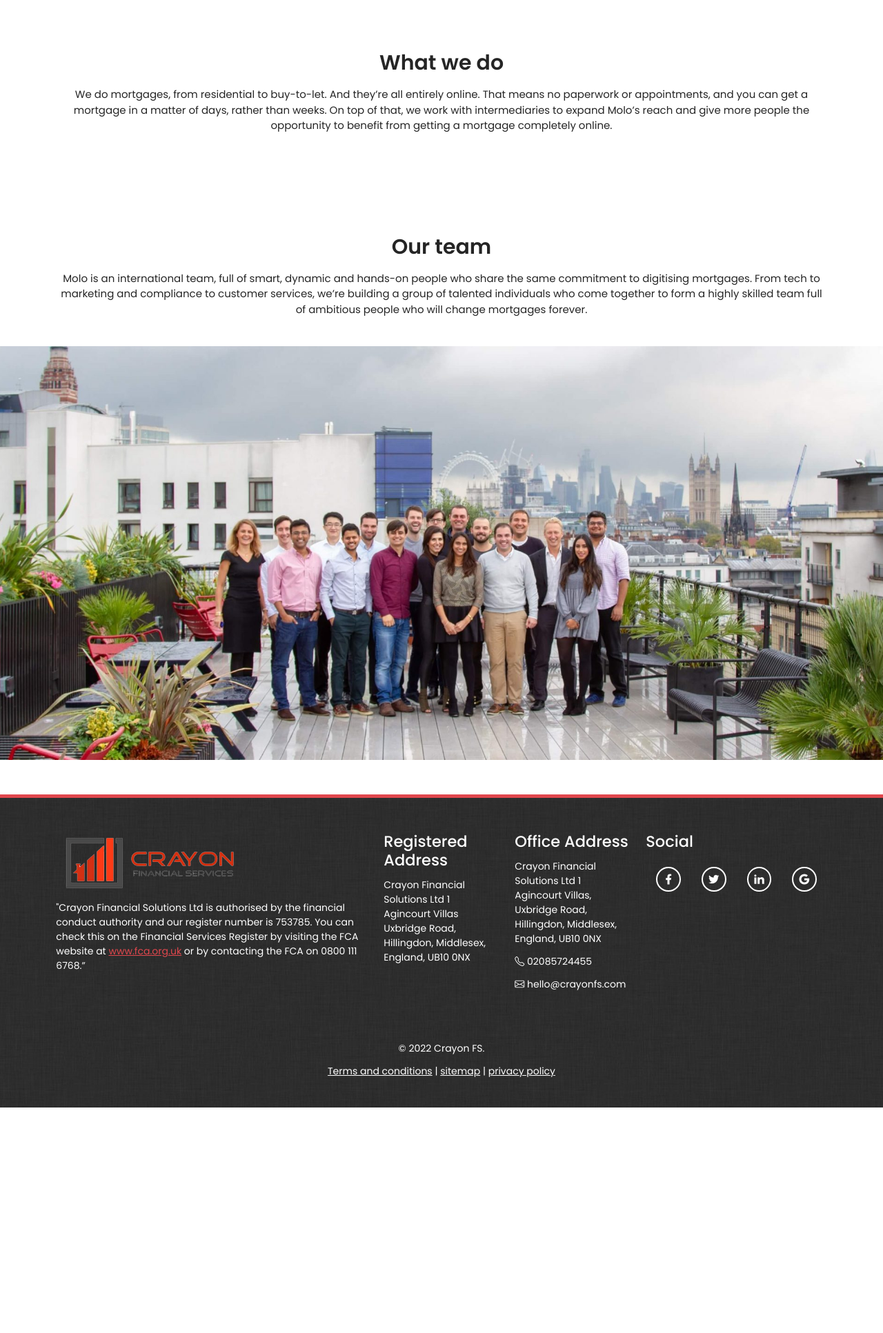
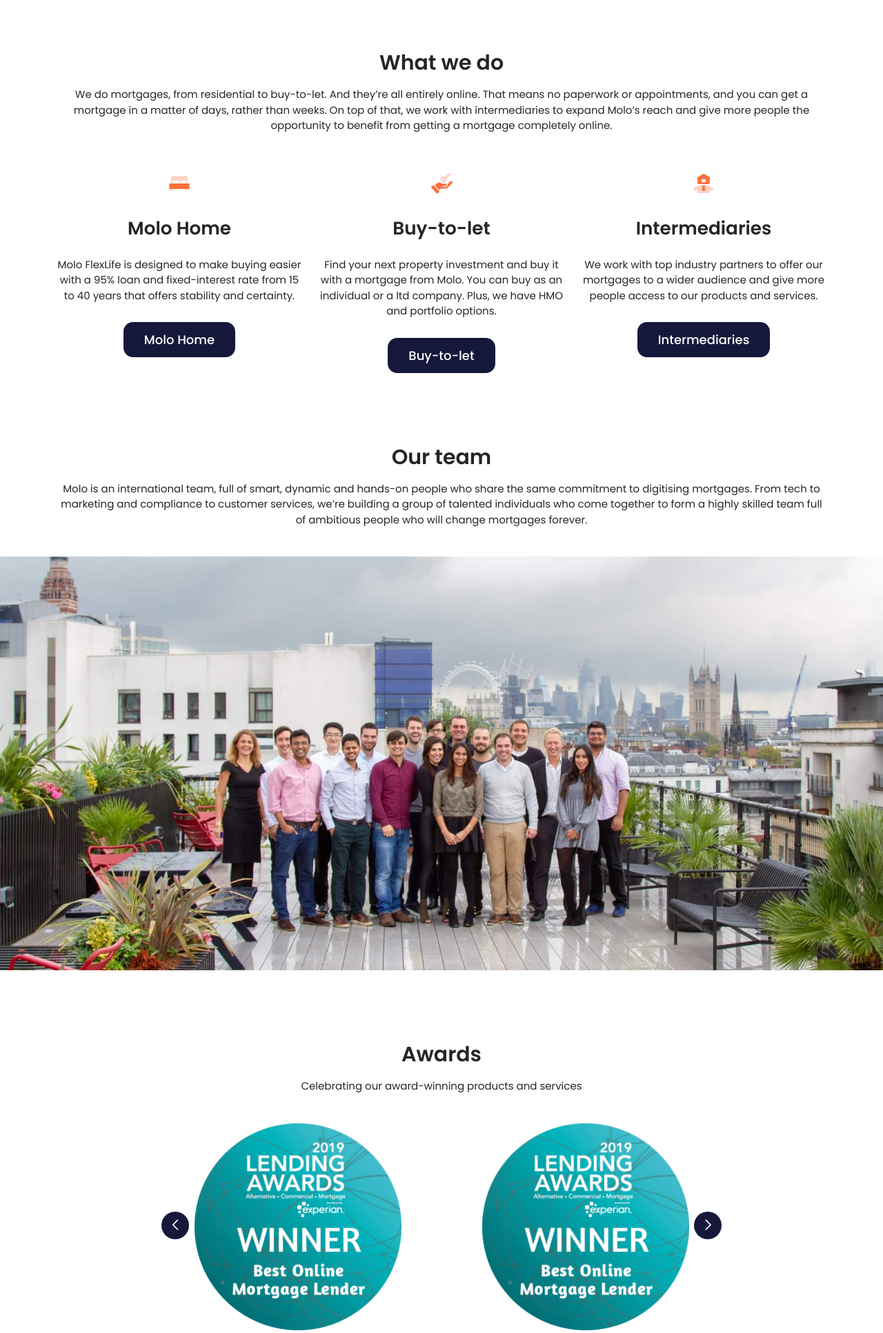
Before and after one commit to Harshtnm12/crayonfs, a PHP site: page /about-us.php in a window 1280 px wide. Shown: the part 1111-3044 px from the top of the page at 69% size. Before the commit the page ends 2717 px from the top, so only its background shows below. Run offline with PHP 8.4, Linux system fonts and the light colour scheme.

Commit message:
update about-us page

```diff
--- a/about-us.php
+++ b/about-us.php
@@ -52,6 +52,38 @@
                 </div>
             </div>
         </div>
+        <div class="row justify-content-center">
+            <div class="col-12 col-md-6 col-lg-4 text-center">
+                <div class="what_we_do_icon">
+                    <img src="img/Molo-home-icon.svg" alt="" class="img-fluid">
+                </div>
+                <h3>Molo Home</h3>
+                <p>Molo FlexLife is designed to make buying easier with a 95% loan and fixed-interest rate from 15 to 40 years that offers stability and certainty.</p>
+                <a href="#" class="what_we_do_explore">
+                    Molo Home
+                </a>
+            </div>
+            <div class="col-12 col-md-6 col-lg-4 text-center">
+                <div class="what_we_do_icon">
+                    <img src="img/buy-to-let-icon.svg" alt="" class="img-fluid">
+                </div>
+                <h3>Buy-to-let</h3>
+                <p>Find your next property investment and buy it with a mortgage from Molo. You can buy as an individual or a ltd company. Plus, we have HMO and portfolio options.</p>
+                <a href="#" class="what_we_do_explore">
+                    Buy-to-let
+                </a>
+            </div>
+            <div class="col-12 col-md-6 col-lg-4 text-center">
+                <div class="what_we_do_icon">
+                    <img src="img/intermediaries-icon.svg" alt="" class="img-fluid">
+                </div>
+                <h3>Intermediaries</h3>
+                <p>We work with top industry partners to offer our mortgages to a wider audience and give more people access to our products and services.</p>
+                <a href="#" class="what_we_do_explore">
+                    Intermediaries
+                </a>
+            </div>
+        </div>
     </div>
 </section>
 <section id="our-team">
@@ -69,4 +101,46 @@
     </div>
     <div class="our_team_img"></div>
 </section>
+<section id="awards">
+    <div class="container">
+        <div class="row">
+            <div class="col-12">
+                <div class="section_head">
+                    <h2>Awards</h2>
+                    <p>
+                        Celebrating our award-winning products and services
+                    </p>
+                </div>
+            </div>
+        </div>
+        <div class="row justify-content-center">
+            <div class="col-9">
+                <div class="swiper mySwiper">
+                    <div class="swiper-wrapper">
+                        <div class="swiper-slide">
+                            <img src="img/download-300x300.png" alt="" class="img-fluid" />
+                        </div>
+                        <div class="swiper-slide">
+                            <img src="img/download-300x300.png" alt="" class="img-fluid" />
+                        </div>
+                        <div class="swiper-slide">
+                            <img src="img/download-300x300.png" alt="" class="img-fluid" />
+                        </div>
+                        <div class="swiper-slide">
+                            <img src="img/download-300x300.png" alt="" class="img-fluid" />
+                        </div>
+                        <div class="swiper-slide">
+                            <img src="img/download-300x300.png" alt="" class="img-fluid" />
+                        </div>
+                        <div class="swiper-slide">
+                            <img src="img/download-300x300.png" alt="" class="img-fluid" />
+                        </div>
+                    </div>
+                    <div class="swiper-button-next"></div>
+                    <div class="swiper-button-prev"></div>
+                </div>
+            </div>
+        </div>
+    </div>
+</section>
 <?php include 'footer.php'; ?>
--- a/css/style.css
+++ b/css/style.css
@@ -664,6 +664,52 @@
   background-size: cover;
   background-repeat: no-repeat;
 }
+#What-we-do .what_we_do_icon {
+  width: 60px;
+  height: 60px;
+  display: flex;
+  align-items: center;
+  justify-content: center;
+  margin: 0 auto 15px;
+}
+#What-we-do h3 {
+  font-weight: 600;
+  line-height: 1.5;
+  margin-bottom: 1.5rem;
+}
+#What-we-do a.what_we_do_explore {
+  display: inline-block;
+  background-color: #16183b;
+  color: #fff;
+  padding: 12px 30px;
+  border-radius: 14px;
+  margin-top: 15px;
+  font-size: 18px;
+  font-weight: 500;
+}
+#awards .swiper {
+  width: 100%;
+  height: 100%;
+}
+#awards .swiper .swiper-button-next,
+#awards .swiper .swiper-button-prev {
+  width: 40px;
+  height: 40px;
+  background-color: #16183b;
+  border-radius: 50%;
+  display: flex;
+  justify-content: center;
+  align-items: center;
+}
+#awards .swiper .swiper-slide {
+  text-align: center;
+}
+#awards .swiper .swiper-button-next::after,
+#awards .swiper .swiper-button-prev::after {
+  font-size: 1rem;
+  font-weight: 600;
+  color: #fff;
+}
 /* --------- Footer --------- */
 
 .footer {
--- a/js/main.js
+++ b/js/main.js
@@ -49,5 +49,24 @@
         },
       },
     });
+    new Swiper("#awards .mySwiper", {
+      slidesPerView: 1,
+      loop: true,
+      grabCursor: true,
+      navigation: {
+        nextEl: ".swiper-button-next",
+        prevEl: ".swiper-button-prev",
+      },
+      breakpoints: {
+        // when window width is >= 768px
+        768: {
+          slidesPerView: 1,
+        },
+        // when window width is >= 992px
+        992: {
+          slidesPerView: 2,
+        },
+      },
+    });
   });
 })();
```
Also changed, not shown: img/Molo-home-icon.svg (added), img/buy-to-let-icon.svg (added), img/download-300x300.png (added), img/intermediaries-icon.svg (added).
